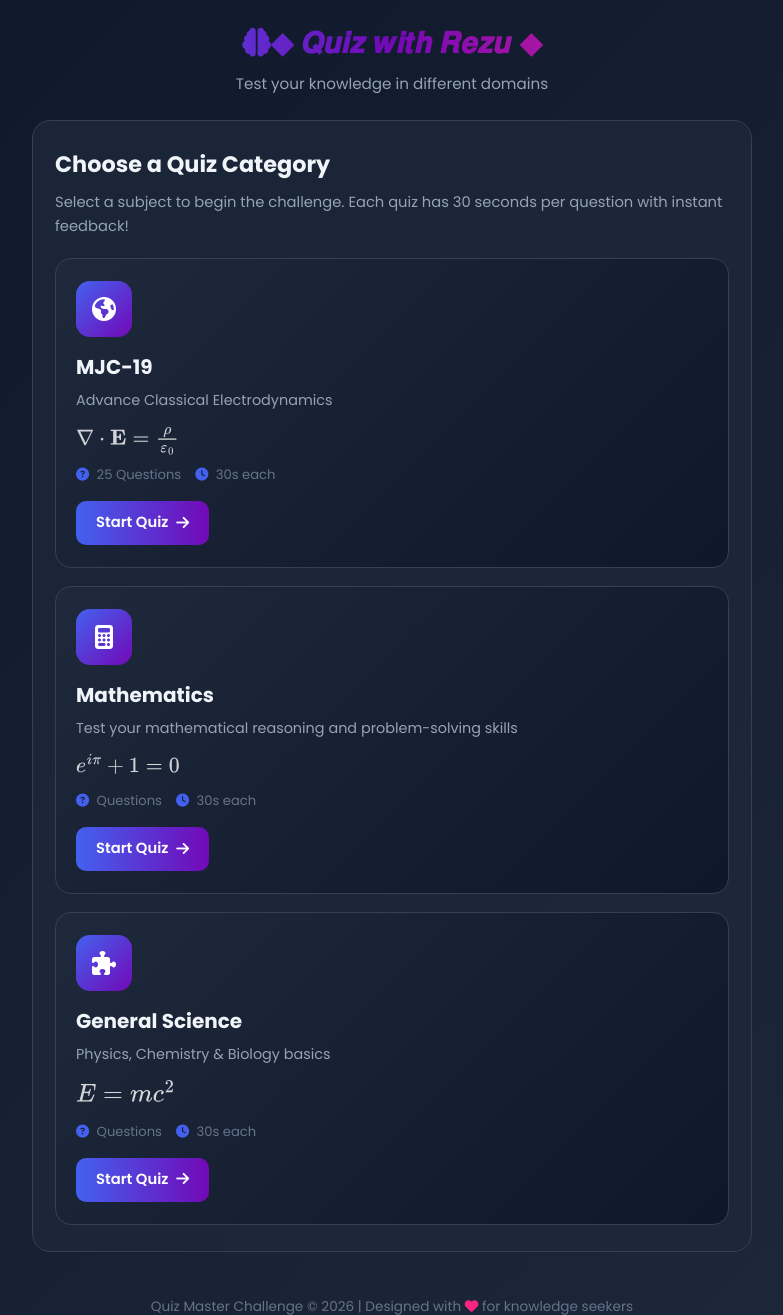
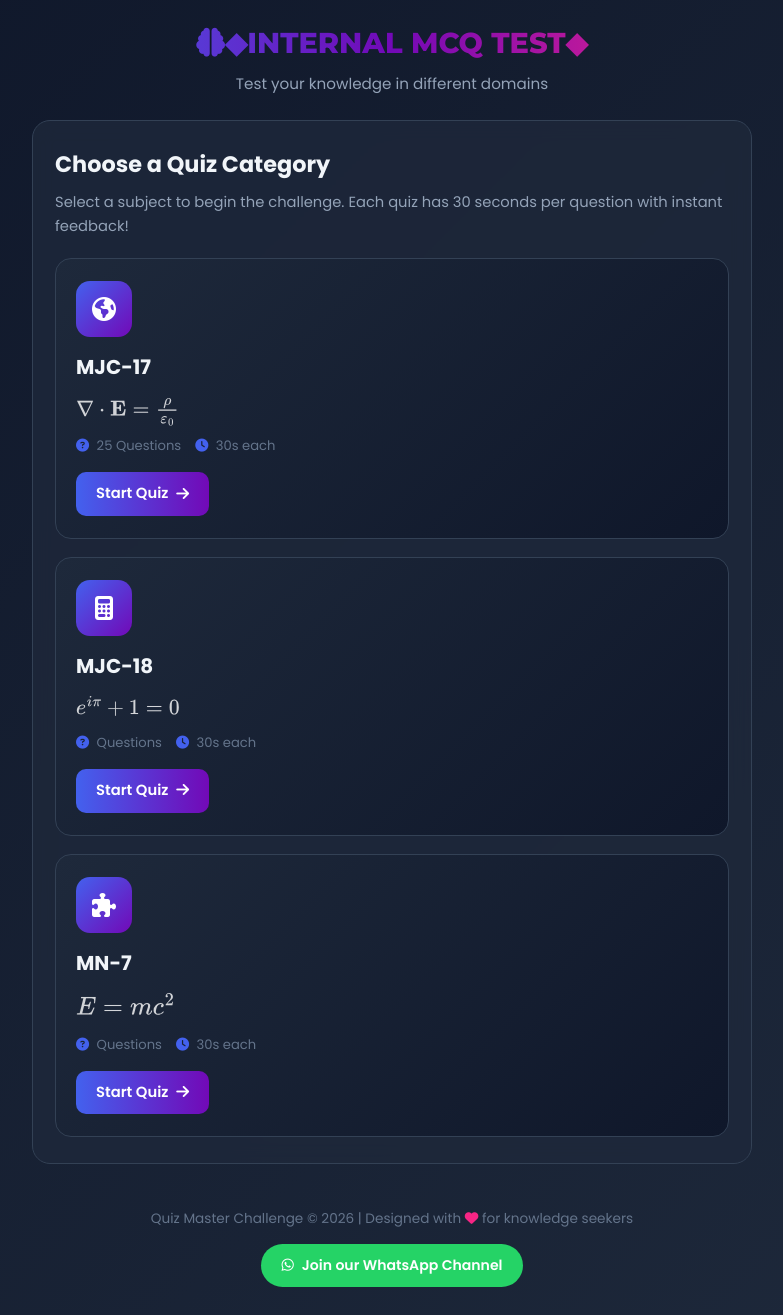
Before and after one commit to Rezu3/class10, a Flask app: page / in a window 1280 px wide. Shown: the top 1315 px of the page, without its empty margins (248-1031 px from the left). Run offline with Flask 3, Linux system fonts and the light colour scheme.

Commit message:
Update index.html

```diff
--- a/templates/index.html
+++ b/templates/index.html
@@ -32,7 +32,7 @@
 <body>
     <div class="container">
         <header>
-            <h1><i class="fas fa-brain"></i>◆ 𝑸𝒖𝒊𝒛 𝒘𝒊𝒕𝒉 𝑹𝒆𝒛𝒖 ◆</h1>
+            <h1><i class="fas fa-brain"></i>◆INTERNAL MCQ TEST◆</h1>
             <p class="subtitle">Test your knowledge in different domains</p>
         </header>
 
@@ -46,8 +46,8 @@
                     <div class="card-icon">
                         <i class="fas fa-globe-americas"></i>
                     </div>
-                    <h3>MJC-19</h3>
-                    <p>Advance Classical Electrodynamics</p>
+                    <h3>MJC-17</h3>
+                    <p></p>
                     <p class="mathjax" style="font-size: 1.1rem; margin: 6px 0 2px; color: #ffffffcc;">
                         \(\nabla \cdot \mathbf{E} = \frac{\rho}{\varepsilon_0}\)
                     </p>
@@ -63,8 +63,8 @@
                     <div class="card-icon">
                         <i class="fas fa-calculator"></i>
                     </div>
-                    <h3>Mathematics</h3>
-                    <p>Test your mathematical reasoning and problem-solving skills</p>
+                    <h3>MJC-18</h3>
+                    <p></p>
                     <p class="mathjax" style="font-size: 1.1rem; margin: 6px 0 2px; color: #ffffffcc;">
                         \(e^{i\pi} + 1 = 0\)
                     </p>
@@ -80,8 +80,8 @@
                     <div class="card-icon">
                         <i class="fas fa-puzzle-piece"></i>
                     </div>
-                    <h3>General Science</h3>
-                    <p>Physics, Chemistry & Biology basics</p>
+                    <h3>MN-7</h3>
+                    <p></p>
                     <p class="mathjax" style="font-size: 1.3rem; margin: 6px 0 2px; color: #ffffffcc;">
                         \(E = mc^2\)
                     </p>
```
